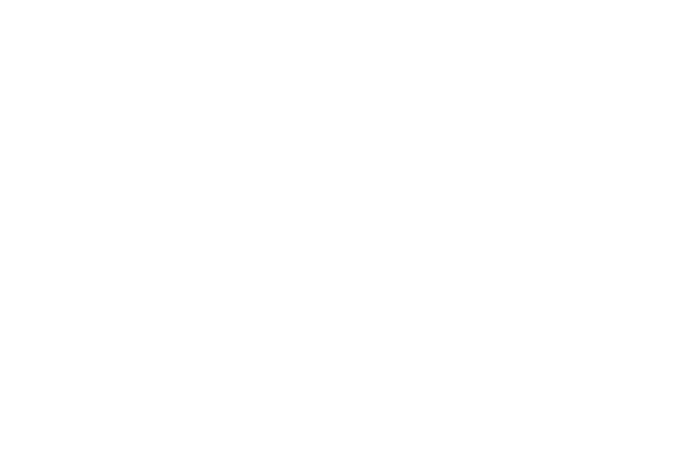
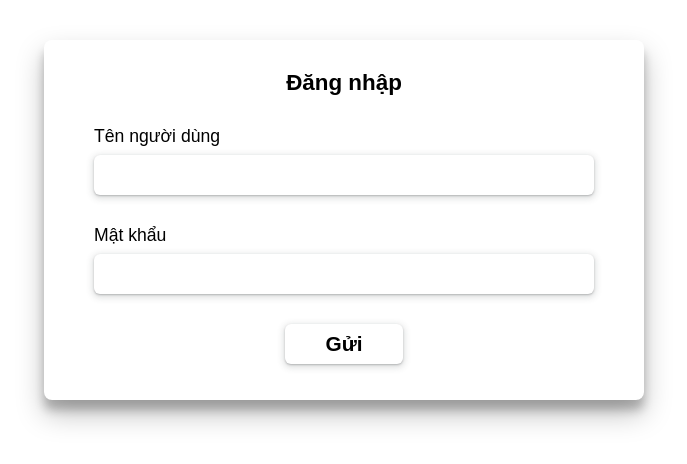
Before and after one commit to bravo680git/btl-plc-scada-web-app, a React (Create React App) app: page /login in a window 1280 px wide. Before the commit this address had no page. Shown: the top 464 px of the page, without its empty margins (296-983 px from the left). Built offline with nearby package versions, Linux system fonts and the light colour scheme.

Commit message:
create login page

```diff
--- a/src/App.js
+++ b/src/App.js
@@ -1,10 +1,12 @@
 import { Route, Routes } from "react-router-dom";
+import LoginPage from "./pages/login";
 import MonitorPage from "./pages/monitor";
 import Report from "./pages/report";
 
 function App() {
   return (
     <Routes>
+      <Route path="/login" element={<LoginPage />} />
       <Route path="/report" element={<Report />} />
       <Route path="/" element={<MonitorPage />} />
     </Routes>
--- /dev/null
+++ b/src/components/login/Login.jsx
@@ -0,0 +1,45 @@
+import { useState } from "react";
+import "./login.css";
+
+function Login() {
+  const [username, setUsername] = useState("");
+  const [password, setPassword] = useState("");
+
+  const handleSubmit = async () => {};
+
+  return (
+    <>
+      <div className="login__container">
+        <form>
+          <div className="login__title">Đăng nhập</div>
+
+          <div className="login__input">
+            <label htmlFor="username">Tên người dùng</label>
+            <input
+              type="text"
+              name="username"
+              value={username}
+              onChange={(e) => setUsername(e.target.value)}
+            />
+          </div>
+
+          <div className="login__input">
+            <label htmlFor="password">Mật khẩu</label>
+            <input
+              type="password"
+              name="password"
+              value={password}
+              onChange={(e) => setPassword(e.target.value)}
+            />
+          </div>
+
+          <div className="login__btn">
+            <button onClick={handleSubmit}>Gửi</button>
+          </div>
+        </form>
+      </div>
+    </>
+  );
+}
+
+export default Login;
--- /dev/null
+++ b/src/components/login/login.css
@@ -0,0 +1,49 @@
+.login__container {
+  width: 600px;
+  height: 360px;
+  box-shadow: var(--main-shadow);
+  margin: 40px auto;
+  padding: 30px 50px;
+  border-radius: 8px;
+}
+
+.login__title {
+  font-size: 140%;
+  font-weight: 600;
+  text-align: center;
+}
+
+.login__input {
+  margin-top: 30px;
+  display: flex;
+  flex-direction: column;
+}
+
+.login__input label {
+  font-size: 110%;
+  margin-bottom: 8px;
+}
+
+.login__input input {
+  height: 40px;
+  border-radius: 6px;
+  border: none;
+  box-shadow: var(--sub-shadow);
+  background-color: var(--bg);
+  color: var(--txt);
+  font-size: 120%;
+  letter-spacing: 2px;
+  padding-left: 16px;
+}
+
+.login__input input:focus {
+  outline: none;
+  background-color: var(--txt);
+  color: var(--bg);
+}
+
+.login__btn {
+  margin: 0 auto;
+  text-align: center;
+  margin-top: 30px;
+}
--- /dev/null
+++ b/src/pages/login/index.jsx
@@ -0,0 +1,11 @@
+import Login from "../../components/login/Login";
+
+function LoginPage() {
+  return (
+    <>
+      <Login />
+    </>
+  );
+}
+
+export default LoginPage;
```
